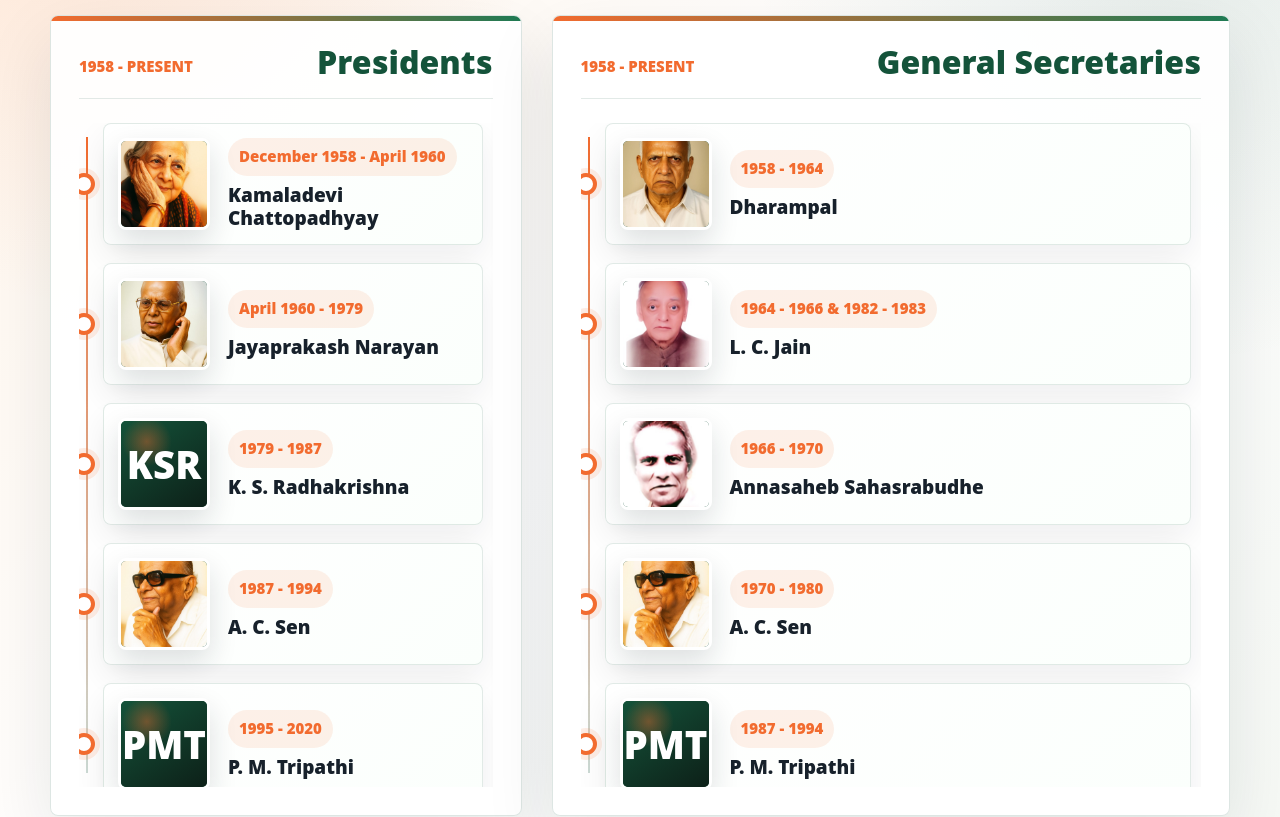
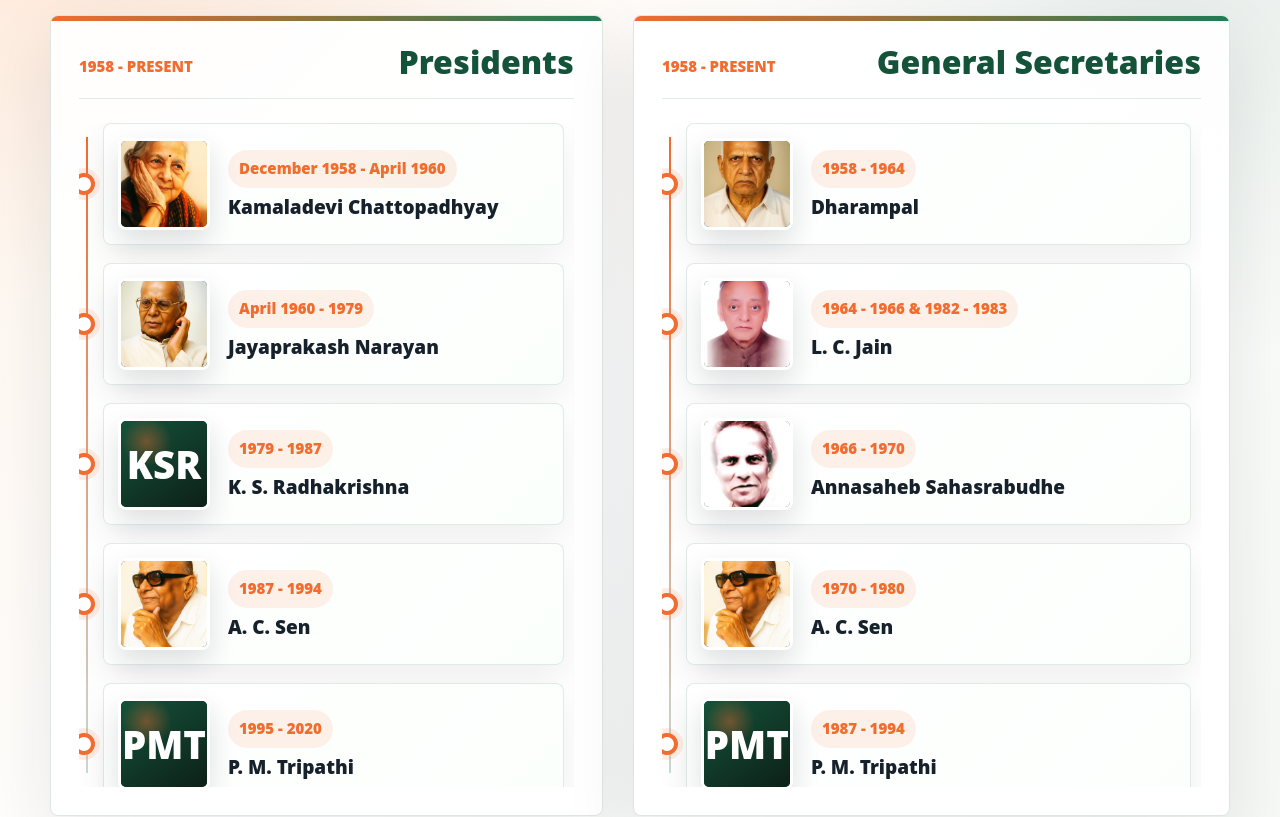
Before and after one commit to YaVarsha/avard, a React (Vite) app: page / in a window 1280 px wide. Shown: the part 3800-4617 px from the top of the page. Built offline with nearby package versions, Linux system fonts and the light colour scheme.

Commit message:
rd-week-section update

```diff
--- a/src/styles/responsive.css
+++ b/src/styles/responsive.css
@@ -94,6 +94,38 @@
   .daily-newsletter-header {
     align-items: flex-start;
     flex-direction: column;
+  }
+
+  .rd-timeline-layout {
+    grid-template-columns: 1fr;
+  }
+
+  .rd-timeline-panel {
+    padding: 22px;
+  }
+
+  .rd-timeline-panel-head {
+    align-items: flex-start;
+    flex-direction: column;
+  }
+
+  .rd-timeline-list {
+    max-height: 562px;
+  }
+
+  .rd-timeline-item {
+    grid-template-columns: 78px 1fr;
+    gap: 14px;
+  }
+
+  .rd-timeline-media {
+    width: 78px;
+    height: 78px;
+  }
+
+  .rd-timeline-content h4 {
+    font-size: 1rem;
+    overflow-wrap: anywhere;
   }
 
 }
--- a/src/styles/sections.css
+++ b/src/styles/sections.css
@@ -536,7 +536,7 @@
 
 .rd-timeline-layout {
   display: grid;
-  grid-template-columns: minmax(0, 0.82fr) minmax(0, 1.18fr);
+  grid-template-columns: minmax(0, 1fr) minmax(0, 1.08fr);
   gap: 30px;
   align-items: start;
 }
@@ -590,6 +590,7 @@
   margin: 0;
   padding: 0 10px 0 24px;
   list-style: none;
+  overflow-x: hidden;
   overflow-y: auto;
   overscroll-behavior: contain;
   scrollbar-color: rgba(242, 107, 47, 0.72) rgba(20, 83, 58, 0.08);
@@ -626,6 +627,7 @@
   grid-template-columns: 92px 1fr;
   gap: 18px;
   align-items: center;
+  min-width: 0;
   padding: 14px;
   background: linear-gradient(135deg, #fff, #fbfffc);
   border: 1px solid rgba(20, 83, 58, 0.12);
@@ -652,6 +654,10 @@
   border-color: rgba(242, 107, 47, 0.38);
   box-shadow: 0 22px 48px rgba(23, 33, 43, 0.12);
   transform: translateX(5px);
+}
+
+.rd-timeline-content {
+  min-width: 0;
 }
 
 .rd-timeline-media {
```
